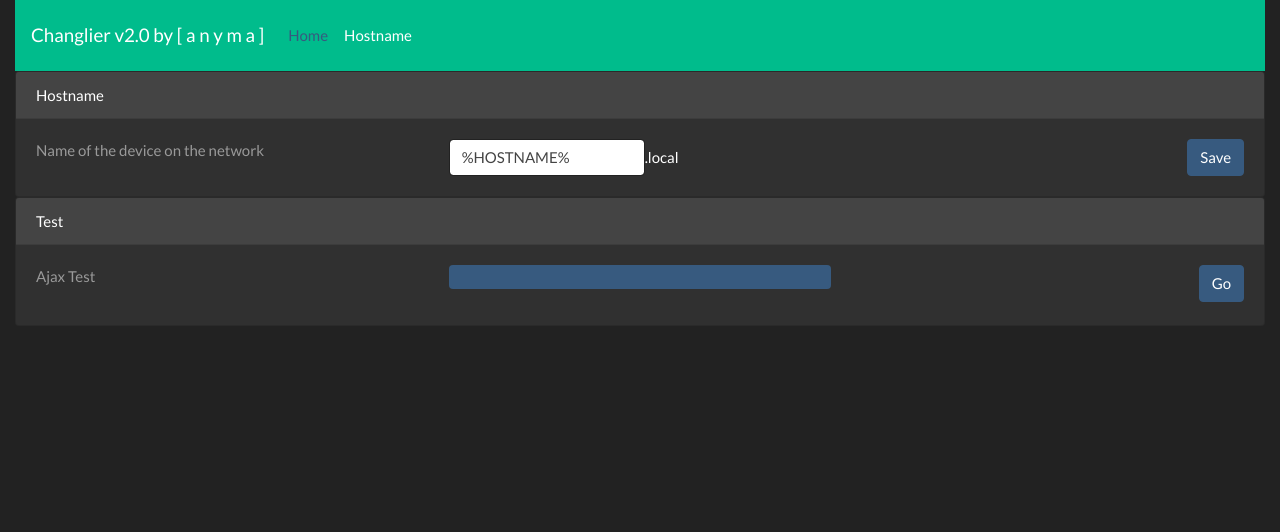
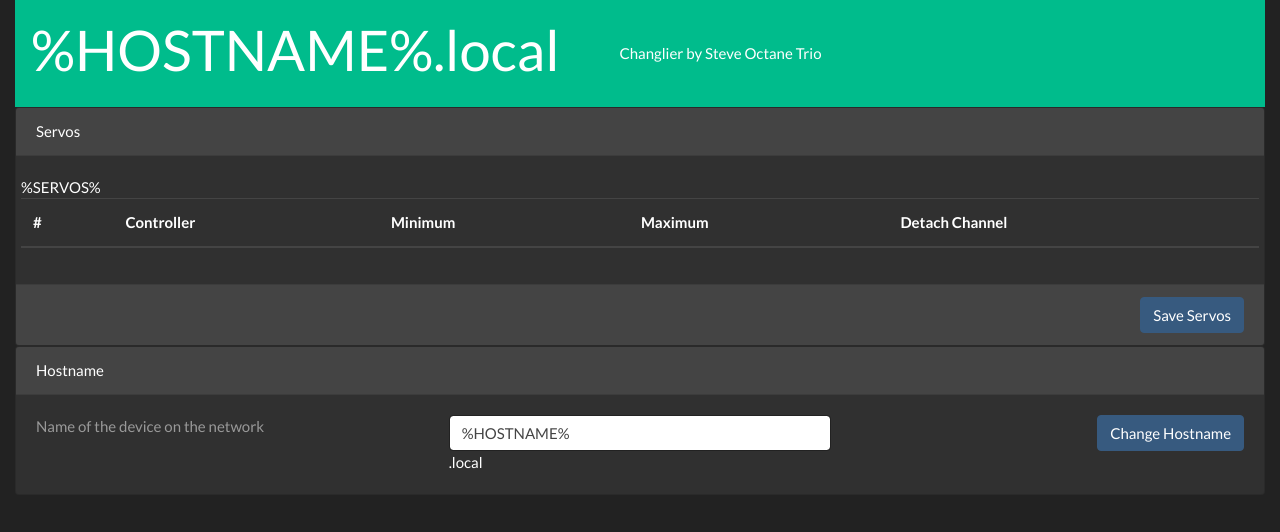
Before and after one commit to mirdej/changlier, a plain HTML site: page Changlier-Firmware/data/index.html in a window 1280 px wide. Drawn offline with Linux system fonts and the light colour scheme.

Commit message:
apple midi version, somewhat stable

```diff
--- a/Changlier-Firmware/data/index.html
+++ b/Changlier-Firmware/data/index.html
@@ -1,114 +1,68 @@
 <!DOCTYPE html>
 <html lang="en">
 	<head>
-		<meta http-equiv="content-type" content="text/html; charset=utf-8"> <meta name="viewport" content="width=device-width, initial-scale=1, shrink-to-fit=no"> <link rel="stylesheet" href="src/bootstrap.min.css"> <script src="src/jquery-3.4.1.min.js"></script> <script src="src/bootstrap.bundle.min.js"></script>
+		<meta http-equiv="content-type" content="text/html; charset=utf-8"> <meta name="viewport" content="width=device-width, initial-scale=1, shrink-to-fit=no"> <link rel="stylesheet" href="src/bootstrap.min.css"> <script src="src/jquery-3.4.1.min.js"></script> <script src="src/bootstrap.bundle.min.js"></script> <link href="src/bootstrap-toggle.min.css" rel="stylesheet"> <script src="src/bootstrap-toggle.min.js"></script>
 		<title>
-			Changlier - Configuration pour &quot;%HOSTNAME%.local&quot;
+			Changlier %HOSTNAME%.local
 		</title>
 	</head>
 	<body>
 		<div class="container-fluid">
-			<nav class="navbar navbar-expand-lg navbar-light bg-light">
-				<a class="navbar-brand" href="#">
-					Changlier v2.0 by [&nbsp;a&nbsp;n&nbsp;y&nbsp;m&nbsp;a&nbsp;]
-				</a>
-				<button class="navbar-toggler" type="button" data-toggle="collapse" data-target="#navbarSupportedContent" aria-controls="navbarSupportedContent" aria-expanded="false" aria-label="Toggle navigation">
-					<span class="navbar-toggler-icon">
-					</span>
-				</button>
-				<div class="collapse navbar-collapse" id="navbarSupportedContent">
-					<ul class="navbar-nav mr-auto">
-						<li class="nav-item active">
-							<a class="nav-link" href="#">
-								Home
-							<span class="sr-only">
-								(current)
-							</span>
-						</a>
-					</li>
-					<li class="nav-item">
-						<a class="nav-link" href="#hostname">
-							Hostname
-						</a>
-					</li>
-				</ul>
+			<div class="navbar navbar-expand-lg navbar-light bg-light align-baseline">
+					<h1 class="display-4 align-baseline">%HOSTNAME%.local</h1>  <span style="margin-left:4em;"> Changlier by Steve Octane Trio  </span>
+		</div>
+		<div class="card" id="s1_card">
+		<form action="/servos">
+			<div class="card-header">
+				Servos
 			</div>
-		</nav>
-		<div class="card" id="hostname-card">
+			<div class="card-body">
+				<div class="row">
+
+				<table class="table">
+  <thead>
+    <tr>
+      <th scope="col">#</th>
+      <th scope="col">Controller</th>
+      <th scope="col">Minimum</th>
+      <th scope="col">Maximum</th>
+      <th scope="col">Detach Channel</th>
+    </tr>
+  </thead>
+  %SERVOS%
+  <tbody>
+</table>
+
+
+				</div>
+			</div>
+			<div class="card-footer text-right">
+  <input class="btn btn-primary"  type="submit" value="Save Servos">
+			</div>
+		</form>
+		</div>
+		<div class="card" id="host-card">
 			<div class="card-header">
 				Hostname
 			</div>
 			<div class="card-body">
+			<form action="hostname">
 				<div class="row">
 					<div class="col-sm text-muted">
 						Name of the device on the network
 					</div>
 					<div class="col-sm">
 						<form class="form-inline my-2 my-lg-0">
-							<input type="text" name="HostName" class="form-control" id="hostname" placeholder="hostname" value="%HOSTNAME%" required>.local
+							<input type="text" name="hostname" class="form-control" id="hostname" placeholder="hostname" value="%HOSTNAME%" required>.local
 						</form>
 					</div>
 					<div class="col-sm text-right">
-						<a href="#" class="btn btn-primary" onclick="setHostname()">
-							Save
-						</a>
+  <input class="btn btn-primary"  type="submit" value="Change Hostname">
 					</div>
 				</div>
-			</div>
-		</div>
-		<div class="card" id="test">
-			<div class="card-header">
-				Test
-			</div>
-			<div class="card-body">
-				<div class="row">
-					<div class="col-sm text-muted">
-						Ajax Test
-					</div>
-					<div class="col-sm">
-						<div class="alert alert-primary" id="response">
-
-						</div>
-											</div>
-					<div class="col-sm text-right">
-						<a href="#" class="btn btn-primary" onclick="getData()">
-							Go
-						</a>
-					</div>
-				</div>
+				</form>
 			</div>
 		</div>
 	</div>
-	<script>
-
-
-function setHostname() {
-   var val = document.getElementById("hostname").value //gets the oninput value
-   //document.getElementById('response').innerHTML = val //displays this value to the html page
-  var xhttp = new XMLHttpRequest();
-  xhttp.onreadystatechange = function() {
-    if (this.readyState == 4 && this.status == 200) {
-      document.getElementById("response").innerHTML =
-      this.responseText;
-    }
-  };
-  xhttp.open("GET", "get?hostname="+val, true);
-  xhttp.send();
-
-}
-
-function getData() {
-alert("Hi");
-  var xhttp = new XMLHttpRequest();
-  xhttp.onreadystatechange = function() {
-    if (this.readyState == 4 && this.status == 200) {
-      document.getElementById("response").innerHTML =
-      this.responseText;
-    }
-  };
-  xhttp.open("GET", "readADC", true);
-  xhttp.send();
-}
-</script>
 </body>
 </html>
```
Also changed, not shown: 1 other file.
